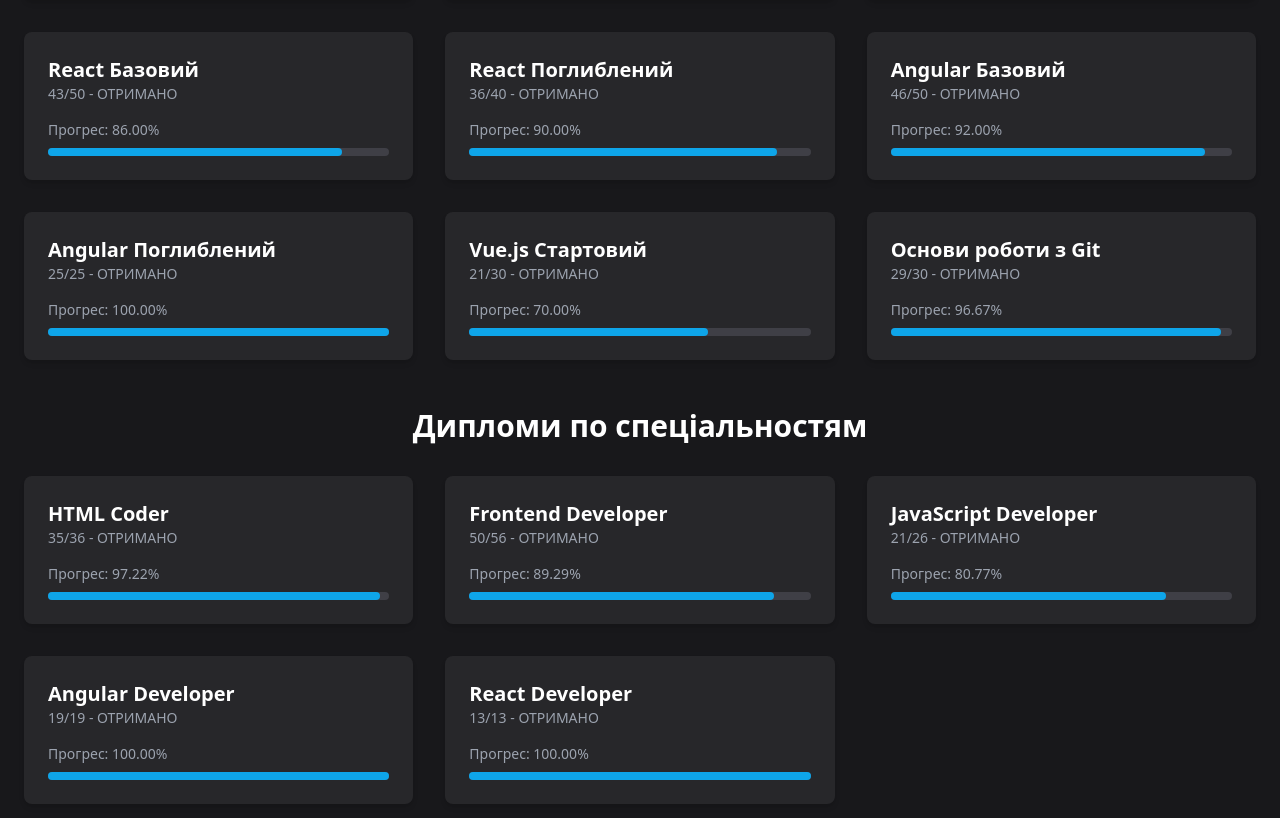
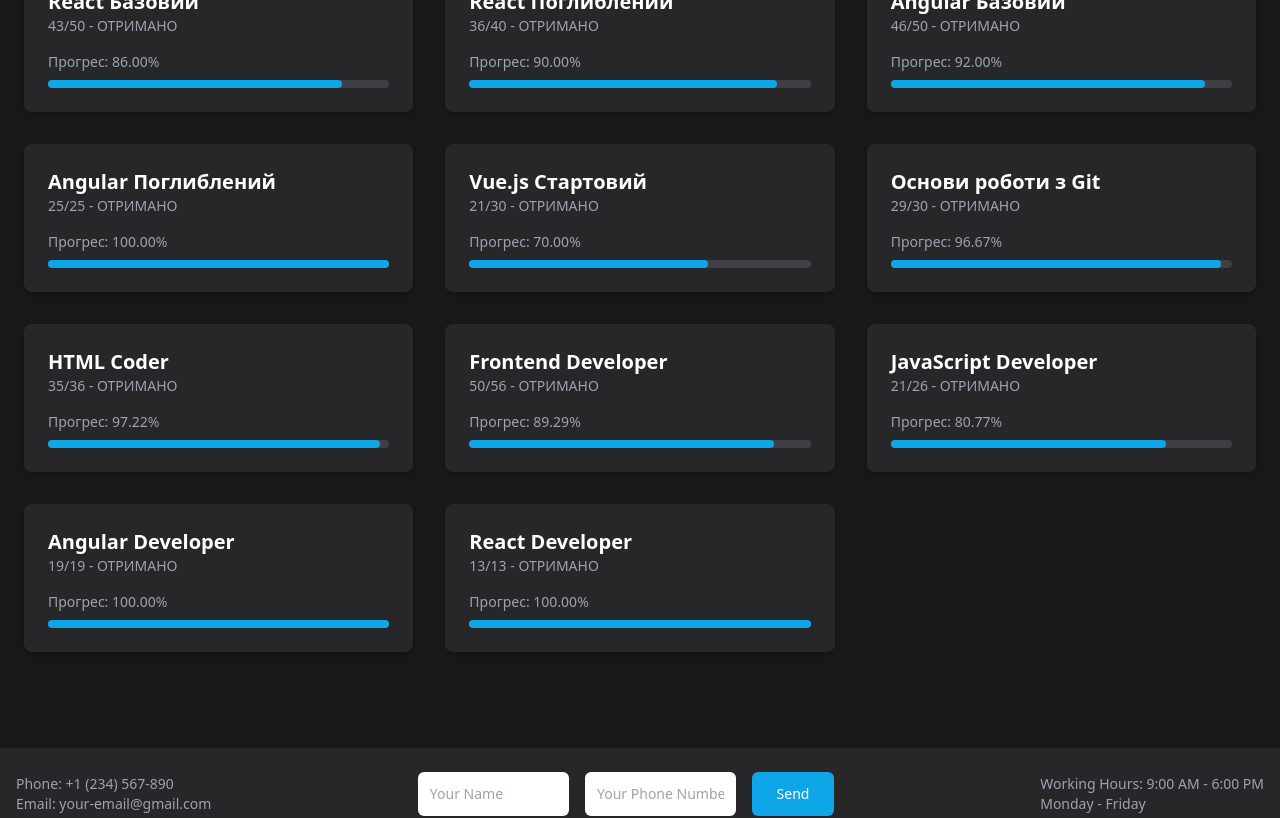
Before and after one commit to cfox-mykyta/cfox-mykyta-portfolio, a Next.js app: page /soft-skills in a window 1280 px wide. Shown: the part 980-1798 px from the top of the page. Built offline with nearby package versions, Linux system fonts and the light colour scheme.

Commit message:
fix maxScore

```diff
--- a/src/app/soft-skills/page.tsx
+++ b/src/app/soft-skills/page.tsx
@@ -2,29 +2,35 @@
 import Header from '../../components/Header';
 import Footer from '../../components/Footer';
 
-// Тип для навичок
 interface Skill {
   title: string;
   score: string;
-  maxScore: number; // Використовуємо maxScore
+  maxScore: number;
   status: string;
 }
 
-// Тип для сертифікатів
 interface Certificate {
   title: string;
   score: string;
-  maxScore: number; // Використовуємо maxScore
+  maxScore: number;
   status: string;
 }
 
-const SoftSkills: React.FC = () => {
-  // Функція для розрахунку відсотка оцінки
-  const calculatePercentage = (score: string, maxScore: number) => {
+const ProgressBar: React.FC<{ score: string; maxScore: number }> = ({ score, maxScore }) => {
   const [obtained, total] = score.split('/').map(Number);
-    return (obtained / total) * 100;
+  const percentage = (obtained / total) * 100;
+
+  return (
+    <div className="mt-4">
+      <div className="text-sm text-gray-400">Прогрес: {percentage.toFixed(2)}%</div>
+      <div className="w-full bg-zinc-700 rounded-full h-2 mt-2">
+        <div className="bg-sky-500 h-2 rounded-full" style={{ width: `${percentage}%` }}></div>
+      </div>
+    </div>
+  );
 };
 
+const SoftSkills: React.FC = () => {
   // Список навичок
   const skills: Skill[] = [
     { title: 'HTML5 & CSS3 Стартовий', score: '49/50', maxScore: 50, status: 'ОТРИМАНО' },
@@ -58,76 +64,30 @@
 
   return (
     <>
-      {/* Хедер */}
       <Header />
-
-      {/* Основний контент - секція навичок і сертифікатів */}
       <section className="bg-zinc-900 text-gray-300 py-12 px-6 min-h-screen mt-12">
         <div className="max-w-screen-xl mx-auto">
-          {/* Заголовок */}
           <h2 className="text-4xl font-bold text-center mb-8 text-white">
             Мої <span className="text-sky-500">Сертифікати</span> та <span className="text-sky-500">Дипломи</span>
           </h2>
-
-          {/* Сітка навичок */}
-          <h3 className="text-3xl font-semibold text-center mb-8 text-white">Сертифікати по технологіям</h3>
           <div className="grid grid-cols-1 sm:grid-cols-2 lg:grid-cols-3 gap-8 mb-12">
-            {skills.map((skill, index) => {
-              // Розраховуємо відсоток прогресу
-              const obtained = parseInt(skill.score.split('/')[0]);
-              const total = skill.maxScore;
-              const percentage = (obtained / total) * 100;
-
-              return (
+            {skills.map((skill, index) => (
               <div key={index} className="bg-zinc-800 p-6 rounded-lg shadow-md hover:shadow-lg hover:bg-zinc-700 transition duration-300">
                 <h3 className="text-xl font-semibold text-white">{skill.title}</h3>
                 <p className="text-sm text-gray-400">{skill.score} - {skill.status}</p>
-                  {/* Прогрес-бар */}
-                  <div className="mt-4">
-                    <div className="text-sm text-gray-400">Прогрес: {percentage.toFixed(2)}%</div>
-                    <div className="w-full bg-zinc-700 rounded-full h-2 mt-2">
-                      <div
-                        className="bg-sky-500 h-2 rounded-full"
-                        style={{ width: `${percentage}%` }}
-                      ></div>
+                <ProgressBar score={skill.score} maxScore={skill.maxScore} />
               </div>
-                  </div>
-                </div>
-              );
-            })}
-          </div>
-
-          {/* Сітка сертифікатів */}
-          <h3 className="text-3xl font-semibold text-center mb-8 text-white">Дипломи по спеціальностям</h3>
-          <div className="grid grid-cols-1 sm:grid-cols-2 lg:grid-cols-3 gap-8">
-            {certificates.map((certificate, index) => {
-              // Розраховуємо відсоток прогресу
-              const obtained = parseInt(certificate.score.split('/')[0]);
-              const total = certificate.maxScore;
-              const percentage = (obtained / total) * 100;
-
-              return (
+            ))}
+            {certificates.map((certificate, index) => (
               <div key={index} className="bg-zinc-800 p-6 rounded-lg shadow-md hover:shadow-lg hover:bg-zinc-700 transition duration-300">
                 <h3 className="text-xl font-semibold text-white">{certificate.title}</h3>
                 <p className="text-sm text-gray-400">{certificate.score} - {certificate.status}</p>
-                  {/* Прогрес-бар */}
-                  <div className="mt-4">
-                    <div className="text-sm text-gray-400">Прогрес: {percentage.toFixed(2)}%</div>
-                    <div className="w-full bg-zinc-700 rounded-full h-2 mt-2">
-                      <div
-                        className="bg-sky-500 h-2 rounded-full"
-                        style={{ width: `${percentage}%` }}
-                      ></div>
+                <ProgressBar score={certificate.score} maxScore={certificate.maxScore} />
               </div>
-                  </div>
-                </div>
-              );
-            })}
+            ))}
           </div>
         </div>
       </section>
-
-      {/* Футер */}
       <Footer />
     </>
   );
```
Lines whose indentation alone changed are shown as unchanged.
